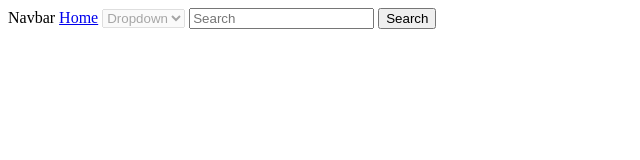
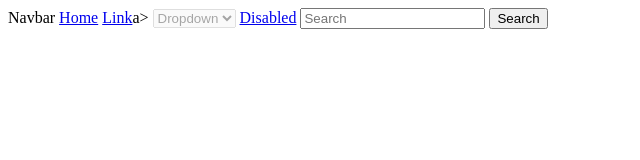
Before and after one commit to Rosia98/cursoHTML, a plain HTML site: page ___NavBar.zip___1656937483134/NavBar/index.html in a window 1280 px wide. Shown: the whole page, without its empty margins (0-640 px from the left). Drawn offline with Linux system fonts and the light colour scheme.

Commit message:
Update index.html

```diff
--- a/___NavBar.zip___1656937483134/NavBar/index.html
+++ b/___NavBar.zip___1656937483134/NavBar/index.html
@@ -12,11 +12,13 @@
     <nav>
         <span>Navbar</span>
         <a href="#">Home</a>
+        <a href="#">Link</a>a>
         <select name="dropdown" disabled>
                 <option value="Dropdown">Dropdown</option>
                 <option value="option1">Opcion 1</option>
                 <option value="option2">Opcion 2</option>
         </select>
+        <a href="#" disabled> Disabled</a>
         <input type="text" id="url" placeholder="Search ">
         <button onclick="#">Search</button>
     </nav>
```
